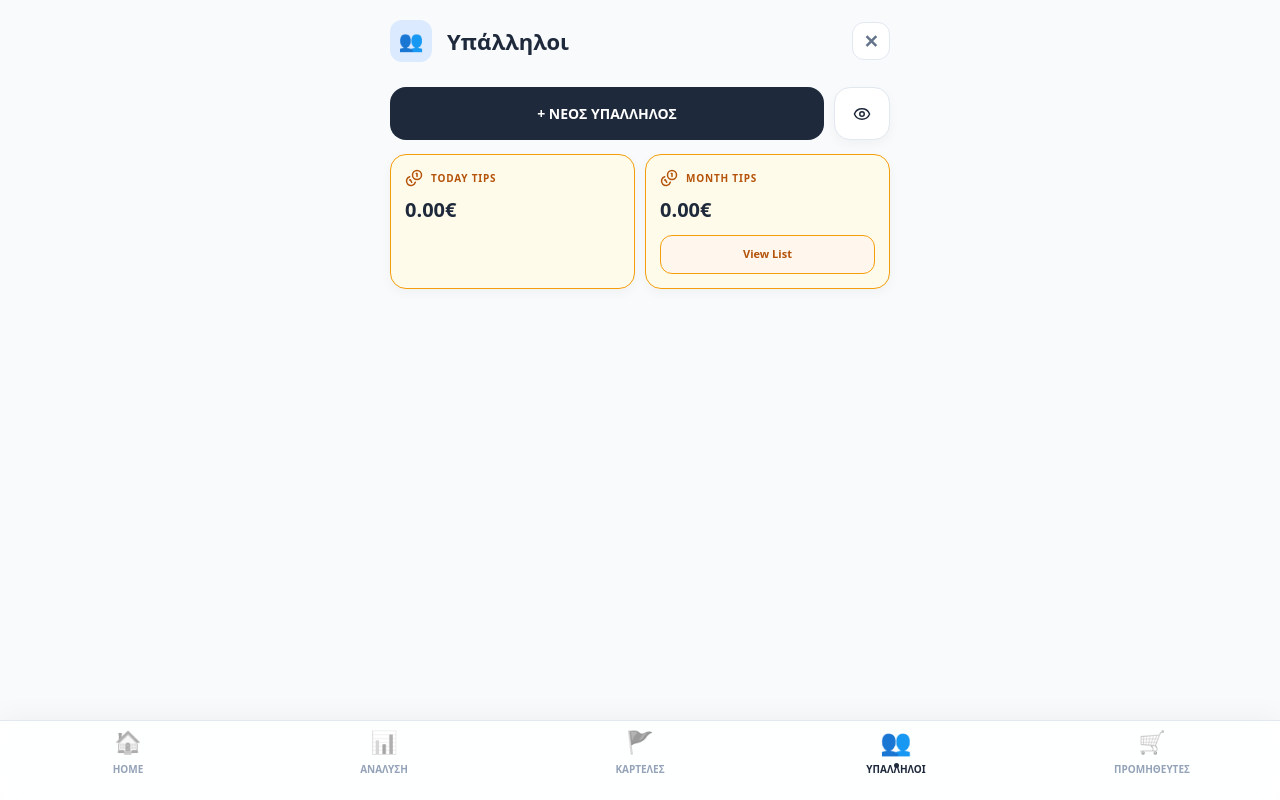
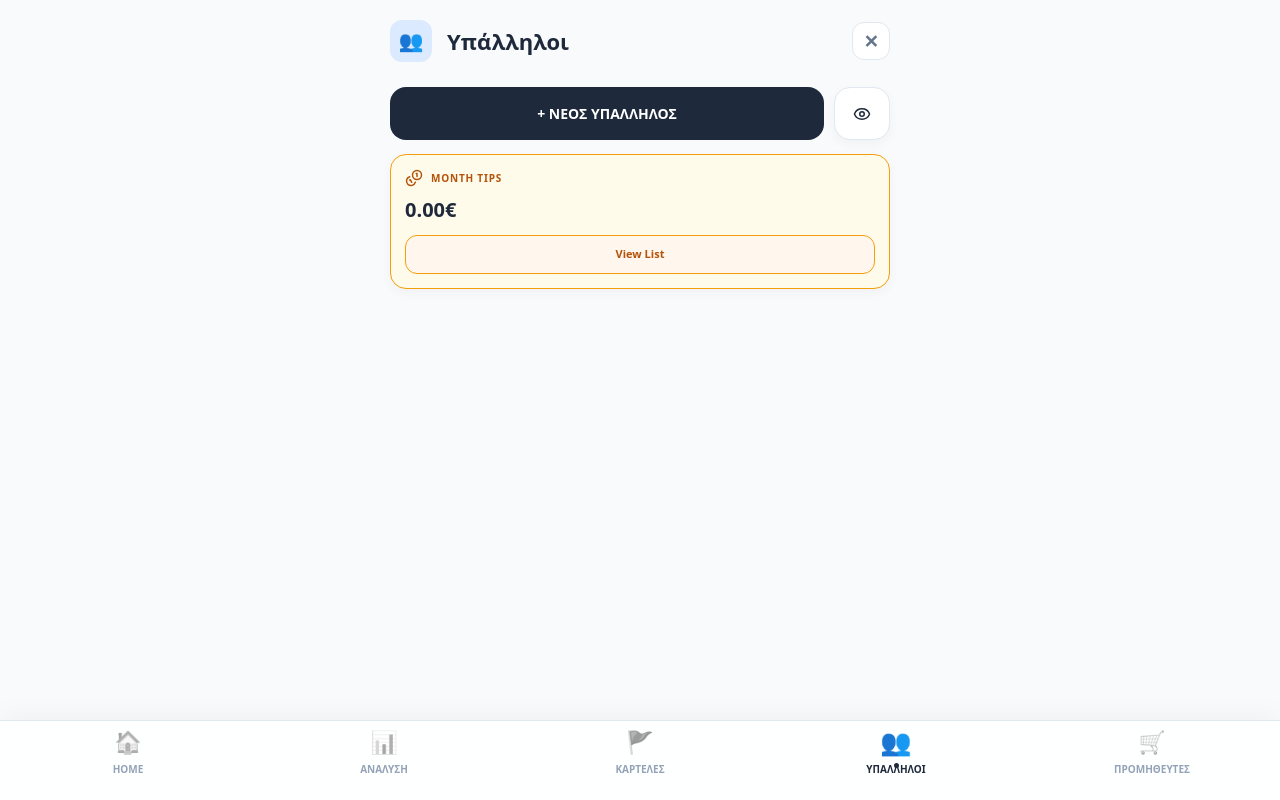
Before and after one commit to tsigris/cosy-management, a Next.js app: page /employees in a window 1280 px wide. Built offline with nearby package versions, Linux system fonts and the light colour scheme.

Commit message:
Update page.tsx

```diff
--- a/src/app/employees/page.tsx
+++ b/src/app/employees/page.tsx
@@ -6,7 +6,7 @@ import { useRouter } from 'next/navigation'
 import { supabase } from '@/lib/supabase'
 import Link from 'next/link'
 import { toast, Toaster } from 'sonner'
-import { Eye, EyeOff, Power, Coins } from 'lucide-react'
+import { Eye, EyeOff, Coins } from 'lucide-react'
 
 // --- ΠΑΛΕΤΑ ΧΡΩΜΑΤΩΝ ---
 const colors = {
@@ -48,16 +48,13 @@ function EmployeesContent() {
 
   // Tips Analysis (Dashboard section)
   const [tipsStats, setTipsStats] = useState({
-    dailyTips: 0,
     monthlyTips: 0,
     lastTips: [] as Array<{ id: string; name: string; date: string; amount: number }>
   })
   const [showTipsList, setShowTipsList] = useState(false)
 
   const availableYears: number[] = []
-  for (let y = 2024; y <= new Date().getFullYear(); y++) {
-    availableYears.push(y)
-  }
+  for (let y = 2024; y <= new Date().getFullYear(); y++) availableYears.push(y)
 
   const [formData, setFormData] = useState({
     full_name: '',
@@ -70,7 +67,7 @@ function EmployeesContent() {
     start_date: new Date().toISOString().split('T')[0]
   })
 
-  // ✅ Tips stats fetcher
+  // ✅ Tips stats fetcher (μόνο monthly + list)
   const getTipsStats = useCallback(async () => {
     try {
       if (!storeId) return
@@ -88,12 +85,10 @@ function EmployeesContent() {
         return
       }
 
-      const today = new Date()
-      const todayStr = today.toISOString().split('T')[0]
-      const currentMonth = today.getMonth()
-      const currentYear = today.getFullYear()
+      const now = new Date()
+      const currentMonth = now.getMonth()
+      const currentYear = now.getFullYear()
 
-      let dailyTips = 0
       let monthlyTips = 0
 
       const mapped = (data || []).map((t: any) => {
@@ -102,10 +97,7 @@ function EmployeesContent() {
         const amount = m ? parseFloat(m[0]) : 0
 
         const d = new Date(t.date)
-        const isToday = t.date === todayStr
         const isThisMonth = d.getFullYear() === currentYear && d.getMonth() === currentMonth
-
-        if (isToday) dailyTips += amount
         if (isThisMonth) monthlyTips += amount
 
         return {
@@ -117,7 +109,6 @@ function EmployeesContent() {
       })
 
       setTipsStats({
-        dailyTips,
         monthlyTips,
         lastTips: mapped.slice(0, 5)
       })
@@ -180,7 +171,7 @@ function EmployeesContent() {
   // Φιλτράρισμα λίστας βάσει showInactive
   const visibleEmployees = showInactive ? employees : employees.filter((e) => e.is_active !== false)
 
-  // Toggle Active/Inactive
+  // ✅ Toggle Active/Inactive (Supabase)
   async function toggleActive(empId: string, currentValue: boolean | null | undefined) {
     const nextValue = currentValue === false ? true : false
 
@@ -297,7 +288,6 @@ function EmployeesContent() {
         stats.overtime += extract('Υπερ.')
         stats.bonus += extract('Bonus')
 
-        // Tips: 10€ (case-insensitive) - extract first number like requested
         if (/tips/i.test(note)) {
           const m = note.replace(',', '.').match(/[\d.]+/)
           const tip = m ? parseFloat(m[0]) : 0
@@ -478,17 +468,9 @@ function EmployeesContent() {
           </button>
         </div>
 
-        {/* ✅ TIPS ANALYSIS */}
-        <div style={tipsRow}>
-          <div style={tipsCard}>
-            <div style={tipsHeader}>
-              <Coins size={18} />
-              <span style={tipsTitle}>TODAY TIPS</span>
-            </div>
-            <div style={tipsValue}>{tipsStats.dailyTips.toFixed(2)}€</div>
-          </div>
-
-          <div style={tipsCard}>
+        {/* ✅ TIPS ANALYSIS (χωρίς TODAY) */}
+        <div style={tipsSingleWrap}>
+          <div style={tipsCardSingle}>
             <div style={tipsHeader}>
               <Coins size={18} />
               <span style={tipsTitle}>MONTH TIPS</span>
@@ -627,22 +609,6 @@ function EmployeesContent() {
                   </div>
 
                   <div style={{ display: 'flex', alignItems: 'center', gap: '10px' }}>
-                    <button
-                      onClick={(e) => {
-                        e.stopPropagation()
-                        toggleActive(emp.id, emp.is_active)
-                      }}
-                      style={{
-                        ...powerBtn,
-                        borderColor: isInactive ? '#fecaca' : '#bbf7d0',
-                        backgroundColor: isInactive ? '#fef2f2' : '#ecfdf5',
-                        color: isInactive ? colors.accentRed : colors.accentGreen
-                      }}
-                      title={isInactive ? 'Ενεργοποίηση' : 'Απενεργοποίηση'}
-                    >
-                      <Power size={16} />
-                    </button>
-
                     {!isInactive && (
                       <>
                         <button
@@ -697,7 +663,6 @@ function EmployeesContent() {
                       </select>
                     </div>
 
-                    {/* ✅ Stats grid with tips */}
                     <div style={statsGrid}>
                       <div style={statBox}>
                         <p style={statLabel}>ΒΑΣΙΚΟΣ ({viewYear})</p>
@@ -711,19 +676,16 @@ function EmployeesContent() {
                         <p style={statLabel}>ΥΠΕΡΩΡΙΕΣ ({viewYear})</p>
                         <p style={statValue}>{yearlyStats.overtime.toFixed(2)}€</p>
                       </div>
-
                       <div style={statBox}>
                         <p style={statLabel}>TIPS ({viewYear})</p>
                         <p style={statValue}>{yearlyStats.tips.toFixed(2)}€</p>
                       </div>
-
                       <div style={{ ...statBox, backgroundColor: colors.primaryDark }}>
                         <p style={{ ...statLabel, color: '#94a3b8' }}>ΣΥΝΟΛΟ ΕΤΟΥΣ</p>
                         <p style={{ ...statValue, color: colors.accentGreen }}>{yearlyStats.total.toFixed(2)}€</p>
                       </div>
                     </div>
 
-                    {/* ΙΣΤΟΡΙΚΟ (όπως ήταν) */}
                     <p style={historyTitle}>ΙΣΤΟΡΙΚΟ ΠΛΗΡΩΜΩΝ {viewYear}</p>
                     <div style={{ display: 'flex', flexDirection: 'column', gap: '8px', marginBottom: '20px' }}>
                       {transactions
@@ -747,6 +709,7 @@ function EmployeesContent() {
                         ))}
                     </div>
 
+                    {/* ✅ Εδώ μπαίνει το κουμπί Ενεργοποίηση/Απενεργοποίηση δίπλα σε Επεξεργασία/Διαγραφή */}
                     <div style={{ display: 'flex', gap: '10px' }}>
                       <button
                         onClick={() => {
@@ -769,8 +732,17 @@ function EmployeesContent() {
                       >
                         ΕΠΕΞΕΡΓΑΣΙΑ ✎
                       </button>
+
                       <button onClick={() => deleteEmployee(emp.id, emp.full_name)} style={deleteBtn}>
                         ΔΙΑΓΡΑΦΗ 🗑️
+                      </button>
+
+                      <button
+                        onClick={() => toggleActive(emp.id, emp.is_active)}
+                        style={emp.is_active === false ? activateBtn : deactivateBtn}
+                        title={emp.is_active === false ? 'Ενεργοποίηση υπαλλήλου' : 'Απενεργοποίηση υπαλλήλου'}
+                      >
+                        {emp.is_active === false ? 'ΕΝΕΡΓΟΠΟΙΗΣΗ ✅' : 'ΑΠΕΝΕΡΓΟΠΟΙΗΣΗ 🚫'}
                       </button>
                     </div>
                   </div>
@@ -808,6 +780,31 @@ const historyItemExtended: any = { padding: '12px', borderRadius: '14px', border
 const transDeleteBtn: any = { background: 'none', border: 'none', cursor: 'pointer', fontSize: '12px', opacity: 0.5 }
 const editBtn: any = { flex: 3, background: '#fffbeb', border: `1px solid #fef3c7`, padding: '12px', borderRadius: '10px', cursor: 'pointer', fontSize: '11px', fontWeight: '700', color: '#92400e' }
 const deleteBtn: any = { flex: 2, background: '#fef2f2', border: `1px solid #fee2e2`, padding: '12px', borderRadius: '10px', cursor: 'pointer', fontSize: '11px', fontWeight: '700', color: colors.accentRed }
+
+// ✅ ΝΕΟ: styles για ενεργοποίηση/απενεργοποίηση
+const deactivateBtn: any = {
+  flex: 3,
+  background: '#fef2f2',
+  border: '1px solid #fecaca',
+  padding: '12px',
+  borderRadius: '10px',
+  cursor: 'pointer',
+  fontSize: '11px',
+  fontWeight: '800',
+  color: colors.accentRed
+}
+const activateBtn: any = {
+  flex: 3,
+  background: '#ecfdf5',
+  border: '1px solid #bbf7d0',
+  padding: '12px',
+  borderRadius: '10px',
+  cursor: 'pointer',
+  fontSize: '11px',
+  fontWeight: '800',
+  color: colors.accentGreen
+}
+
 const activeToggle: any = { flex: 1, padding: '12px', backgroundColor: colors.primaryDark, color: 'white', border: 'none', borderRadius: '10px', fontWeight: 'bold', fontSize: '11px', cursor: 'pointer' }
 const inactiveToggle: any = { flex: 1, padding: '12px', backgroundColor: '#f1f5f9', color: colors.secondaryText, border: 'none', borderRadius: '10px', fontWeight: 'bold', fontSize: '11px', cursor: 'pointer' }
 
@@ -820,11 +817,10 @@ const saveBtnSmall: any = { flex: 1, padding: '14px', backgroundColor: colors.pr
 const cancelBtnSmall: any = { flex: 1, padding: '14px', backgroundColor: 'white', color: colors.secondaryText, border: `1px solid ${colors.border}`, borderRadius: '12px', fontWeight: '700' }
 
 const iconToggleBtn: any = { width: '56px', borderRadius: '16px', border: `1px solid ${colors.border}`, backgroundColor: colors.white, display: 'flex', alignItems: 'center', justifyContent: 'center', cursor: 'pointer', boxShadow: '0 4px 12px rgba(0,0,0,0.04)' }
-const powerBtn: any = { width: '38px', height: '38px', borderRadius: '12px', border: `1px solid ${colors.border}`, display: 'flex', alignItems: 'center', justifyContent: 'center', cursor: 'pointer' }
 
 // ✅ Tips analysis styles (orange theme)
-const tipsRow: any = { display: 'grid', gridTemplateColumns: '1fr 1fr', gap: '10px', marginBottom: '14px' }
-const tipsCard: any = { backgroundColor: '#fffbeb', border: '1px solid #f59e0b', borderRadius: '16px', padding: '14px', boxShadow: '0 4px 12px rgba(0,0,0,0.04)', position: 'relative' }
+const tipsSingleWrap: any = { marginBottom: '14px' }
+const tipsCardSingle: any = { backgroundColor: '#fffbeb', border: '1px solid #f59e0b', borderRadius: '16px', padding: '14px', boxShadow: '0 4px 12px rgba(0,0,0,0.04)' }
 const tipsHeader: any = { display: 'flex', alignItems: 'center', gap: '8px', color: '#b45309', fontWeight: 900 }
 const tipsTitle: any = { fontSize: '10px', letterSpacing: '0.08em' }
 const tipsValue: any = { marginTop: '8px', fontSize: '20px', fontWeight: 900, color: colors.primaryDark }
```
